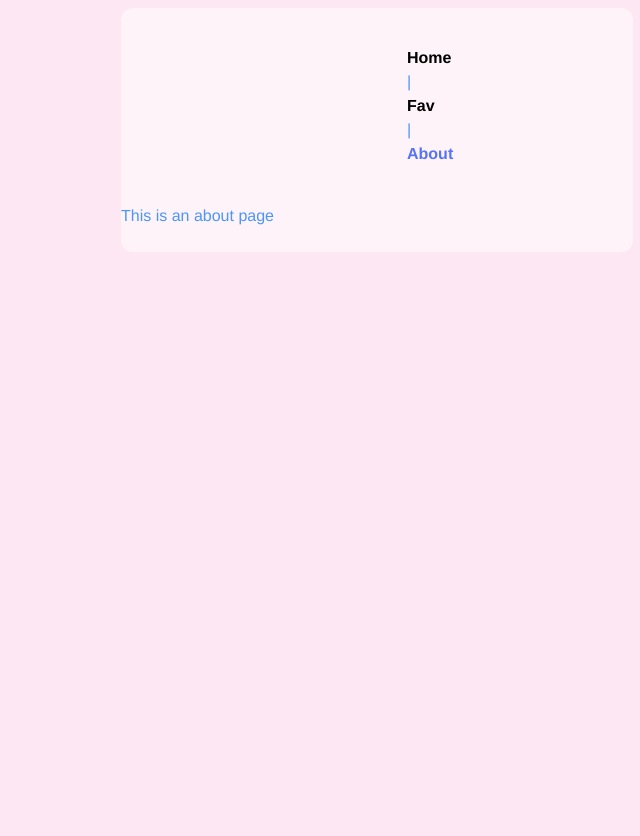
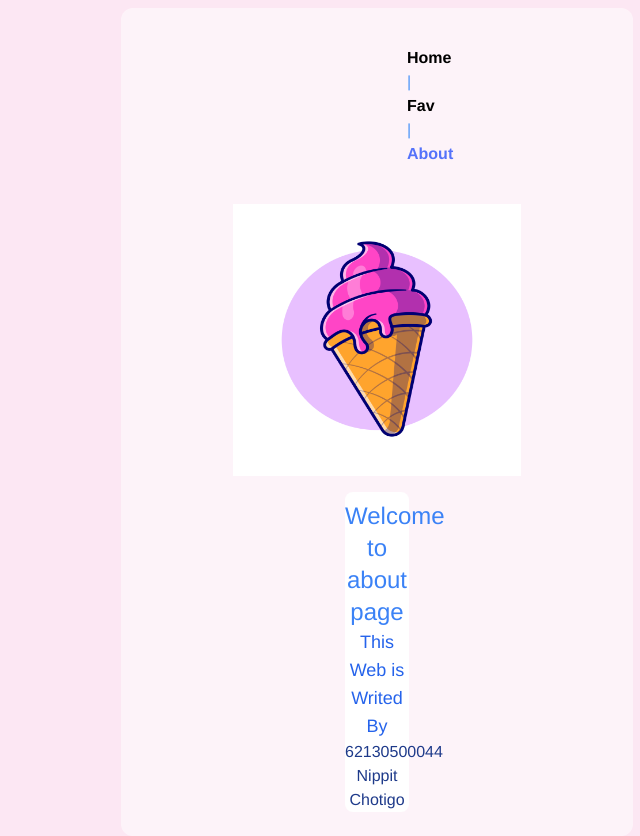
Before and after one commit to Chicky0/INT203_62130500044_Groupwork_SPA, a Vue app: page /about in a window 1280 px wide. Shown: the whole page, without its empty margins (263-903 px from the left). Before the commit the page ends 800 px from the top, so only its background shows below. Built offline with nearby package versions, Linux system fonts and the light colour scheme.

Commit message:
Add about page,img Edit Placeholder

```diff
--- a/db.json
+++ b/db.json
@@ -1,32 +1,37 @@
 {
   "icecreams": [
     {
-      "name": "Mutcha Chocalate",
+      "name": "Mutcha Chocolate",
       "description": "greentea icecream and pour chocolate on top",
+      "show": false,
       "id": 1
     },
     {
       "name": "Strawberry Toast",
       "description": "strawberry icecream with toast pour by honey",
       "edit": false,
+      "show": false,
       "id": 2
     },
     {
       "name": "Icecream Dip",
       "description": "icecream with chocolate dip",
       "edit": false,
+      "show": false,
       "id": 3
     },
     {
       "name": "Chocolate Tower",
       "description": "3 scoop chocolate icecream and have a wipcream with cherry topping",
       "edit": false,
+      "show": false,
       "id": 4
     },
     {
       "name": "Alone Cream",
       "description": "1 icecream scoop",
       "edit": false,
+      "show": false,
       "id": 5
     }
   ],
--- a/src/components/Favo.vue
+++ b/src/components/Favo.vue
@@ -1,7 +1,7 @@
 <template>
-    <img class="w-72 h-72 pb-4 mx-auto" src="../assets/fav.jpg">
+    <img class="w-72 h-72 pb-4 mx-auto" alt="fav logo" src="../assets/fav.jpg">
     <div class="bg-white mx-48 rounded-lg">
-        <div class="text-lg pt-2 text-center">My Favorite List</div>
+        <div class="text-lg pt-2 pb-2 text-center">My Favorite List</div>
         <div class="flex text-base pl-2 pb-2" v-for="f in favList" :key="f.id">{{f.name}}
         <button v-on:click="removeFromList(f.id)"><img src="../assets/delete.svg"></button></div>
     </div>
--- a/src/components/MainHome.vue
+++ b/src/components/MainHome.vue
@@ -5,7 +5,7 @@
     <div class="text-base">Menu List...</div>
     <div v-for="i in icecreams" :key="i.id">{{i.id}}. {{ i.name }}
       <br v-if="i.edit">
-      <input v-if="i.edit" type="text" v-model="editName" class="bg-pink-200 rounded-lg placeholder-gray-600 placeholder-opacity-75" placeholder=" Enter Name"/>
+      <input v-if="i.edit" type="text" v-model="editName" class="bg-pink-200 rounded-lg placeholder-gray-600 placeholder-opacity-75" placeholder="           Enter Name"/>
       <cbutton v-if="!i.edit" @click="addToFav(i)"><slot></slot></cbutton>
       <button v-if="!i.edit" @click="editIcecream(i)"><img src="../assets/edit.svg"><slot></slot></button>
       <button v-if="i.edit" @click="confirmName(i)"><img src="../assets/confirm.svg"><slot></slot></button>
--- a/src/views/About.vue
+++ b/src/views/About.vue
@@ -1,5 +1,10 @@
 <template>
-  <div class="about">
-    <h1>This is an about page</h1>
+  <div class="about text-center">
+    <img class="mx-auto w-72 h-72 pb-4" src="../assets/about.jpg" alt="about logo">
+    <div class="bg-white rounded-lg mx-56">
+    <h1 class="pt-2 text-center text-2xl text-blue-500">Welcome to about page</h1>
+    <div class="text-lg text-blue-600">This Web is Writed By</div>
+    <div class="text-blue-900">62130500044 Nippit Chotigo</div>
+    </div>
   </div>
 </template>
```
Also changed, not shown: src/assets/about.jpg (added).
